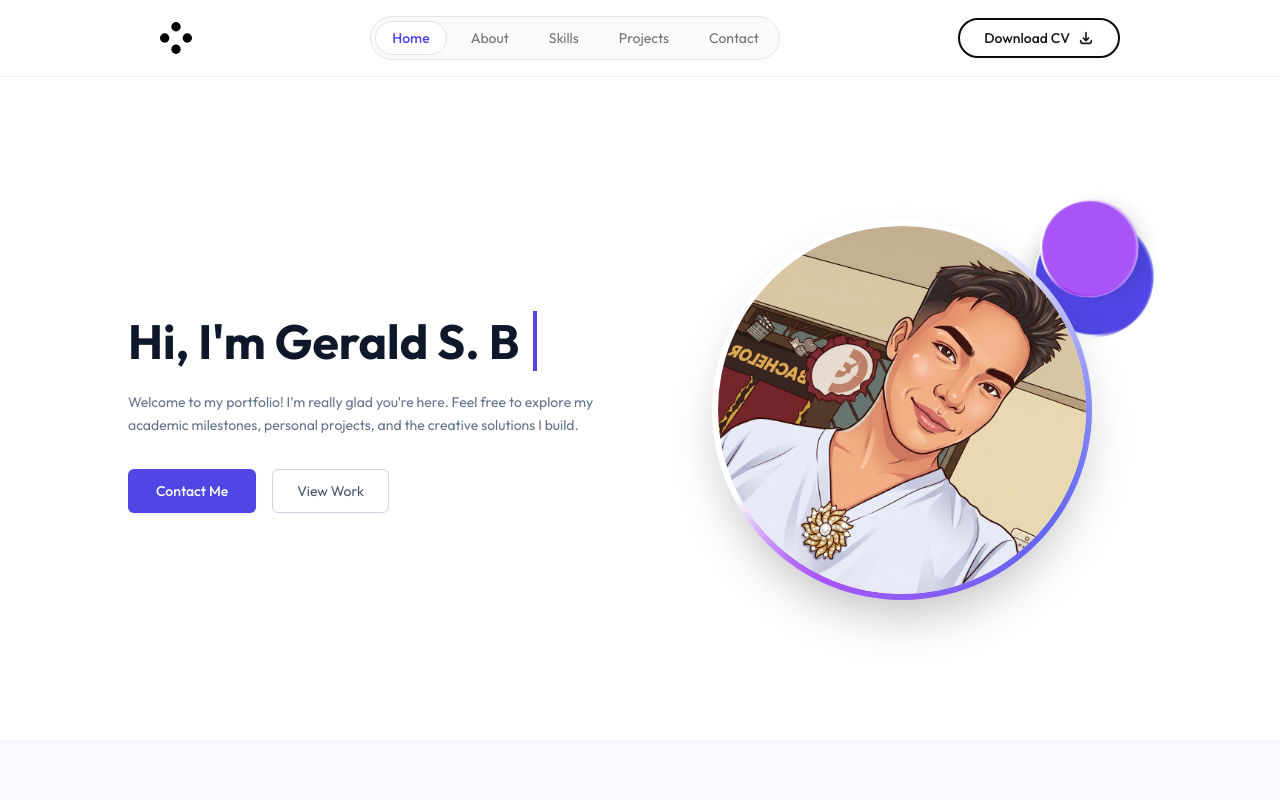
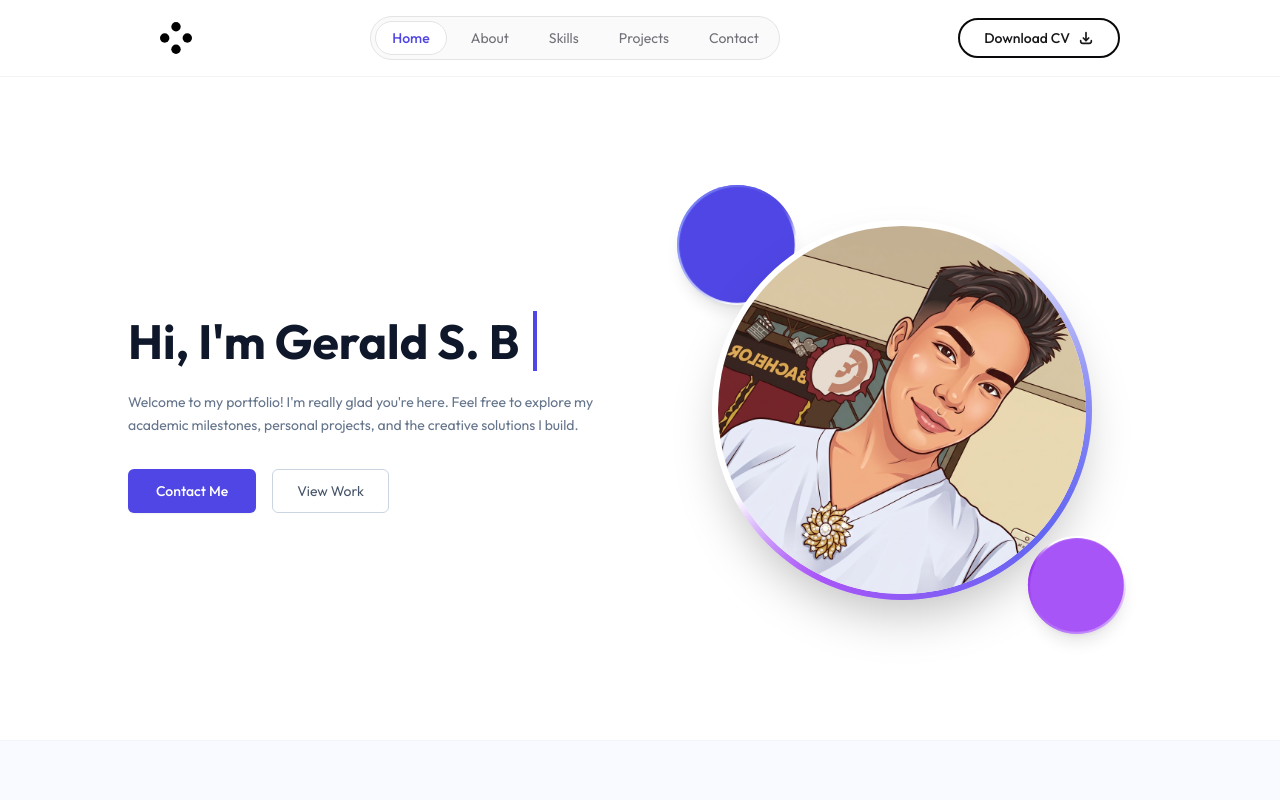
Before and after one commit to Shiwad/geraldbual-portfolio, a React (Vite) app in the folder frontend/: page / in a window 1280 px wide. Shown: the top 800 px of the page. Built offline with nearby package versions, Linux system fonts and the light colour scheme.

Commit message:
Make Hero section background circles stable (no orbit movement, kept glowing rotating border light)

```diff
--- a/frontend/src/components/Hero.jsx
+++ b/frontend/src/components/Hero.jsx
@@ -55,23 +55,9 @@ const Hero = () => {
                         animation: blink 0.8s step-end infinite;
                     }
 
-                    @keyframes orbit-clockwise {
-                        0% { transform: rotate(0deg); }
-                        100% { transform: rotate(360deg); }
-                    }
-                    @keyframes orbit-counter-clockwise {
-                        0% { transform: rotate(360deg); }
-                        100% { transform: rotate(0deg); }
-                    }
                     @keyframes pulse-soft {
                         0%, 100% { transform: scale(1); }
                         50% { transform: scale(1.12); }
-                    }
-                    .animate-orbit-cw {
-                        animation: orbit-clockwise 24s linear infinite;
-                    }
-                    .animate-orbit-ccw {
-                        animation: orbit-counter-clockwise 28s linear infinite;
                     }
                     .animate-pulse-soft {
                         animation: pulse-soft 4s ease-in-out infinite;
@@ -107,24 +93,18 @@ const Hero = () => {
                 </div>
 
                 <div className="relative w-[340px] h-[340px] sm:w-[400px] sm:h-[400px] md:w-[450px] md:h-[450px] lg:w-[500px] lg:h-[500px] flex items-center justify-center select-none flex-shrink-0">
-                    {/* Orbiting Container for Top-Left Indigo Circle */}
-                    <div className="absolute inset-0 animate-orbit-cw z-0 pointer-events-none">
-                        {/* Indigo Circle with rotating glowing border */}
-                        <div className="absolute top-[6%] left-[6%] w-[22%] h-[22%] rounded-full flex items-center justify-center p-[2px] overflow-hidden shadow-lg animate-pulse-soft bg-white">
+                    {/* Indigo Circle with rotating glowing border (Stable Position) */}
+                    <div className="absolute top-[6%] left-[6%] w-[22%] h-[22%] rounded-full flex items-center justify-center p-[2px] overflow-hidden shadow-lg animate-pulse-soft bg-white z-0">
                         <div className="absolute inset-0 w-[150%] h-[150%] left-[-25%] top-[-25%] bg-[conic-gradient(from_0deg,transparent_30%,#818cf8_60%,#4f46e5_90%,transparent_100%)] animate-spin" style={{ animationDuration: '3s' }}></div>
                         <div className="absolute inset-0 w-[150%] h-[150%] left-[-25%] top-[-25%] bg-[conic-gradient(from_0deg,transparent_30%,#818cf8_60%,#4f46e5_90%,transparent_100%)] animate-spin blur-sm opacity-80" style={{ animationDuration: '3s' }}></div>
                         <div className="relative w-full h-full rounded-full bg-indigo-600 z-10"></div>
                     </div>
-                    </div>
 
-                    {/* Orbiting Container for Bottom-Right Purple Circle */}
-                    <div className="absolute inset-0 animate-orbit-ccw z-30 pointer-events-none">
-                        {/* Purple Circle with rotating glowing border */}
-                        <div className="absolute bottom-[6%] right-[6%] w-[18%] h-[18%] rounded-full flex items-center justify-center p-[2px] overflow-hidden shadow-lg animate-pulse-soft bg-white">
+                    {/* Purple Circle with rotating glowing border (Stable Position) */}
+                    <div className="absolute bottom-[6%] right-[6%] w-[18%] h-[18%] rounded-full flex items-center justify-center p-[2px] overflow-hidden shadow-lg animate-pulse-soft bg-white z-30">
                         <div className="absolute inset-0 w-[150%] h-[150%] left-[-25%] top-[-25%] bg-[conic-gradient(from_0deg,transparent_30%,#c084fc_60%,#9333ea_90%,transparent_100%)] animate-spin" style={{ animationDuration: '3.5s' }}></div>
                         <div className="absolute inset-0 w-[150%] h-[150%] left-[-25%] top-[-25%] bg-[conic-gradient(from_0deg,transparent_30%,#c084fc_60%,#9333ea_90%,transparent_100%)] animate-spin blur-sm opacity-80" style={{ animationDuration: '3.5s' }}></div>
                         <div className="relative w-full h-full rounded-full bg-purple-500 z-10"></div>
-                        </div>
                     </div>
 
                     {/* Main Circular Profile Image with rotating glowing border */}
```
Lines whose indentation alone changed are shown as unchanged.
